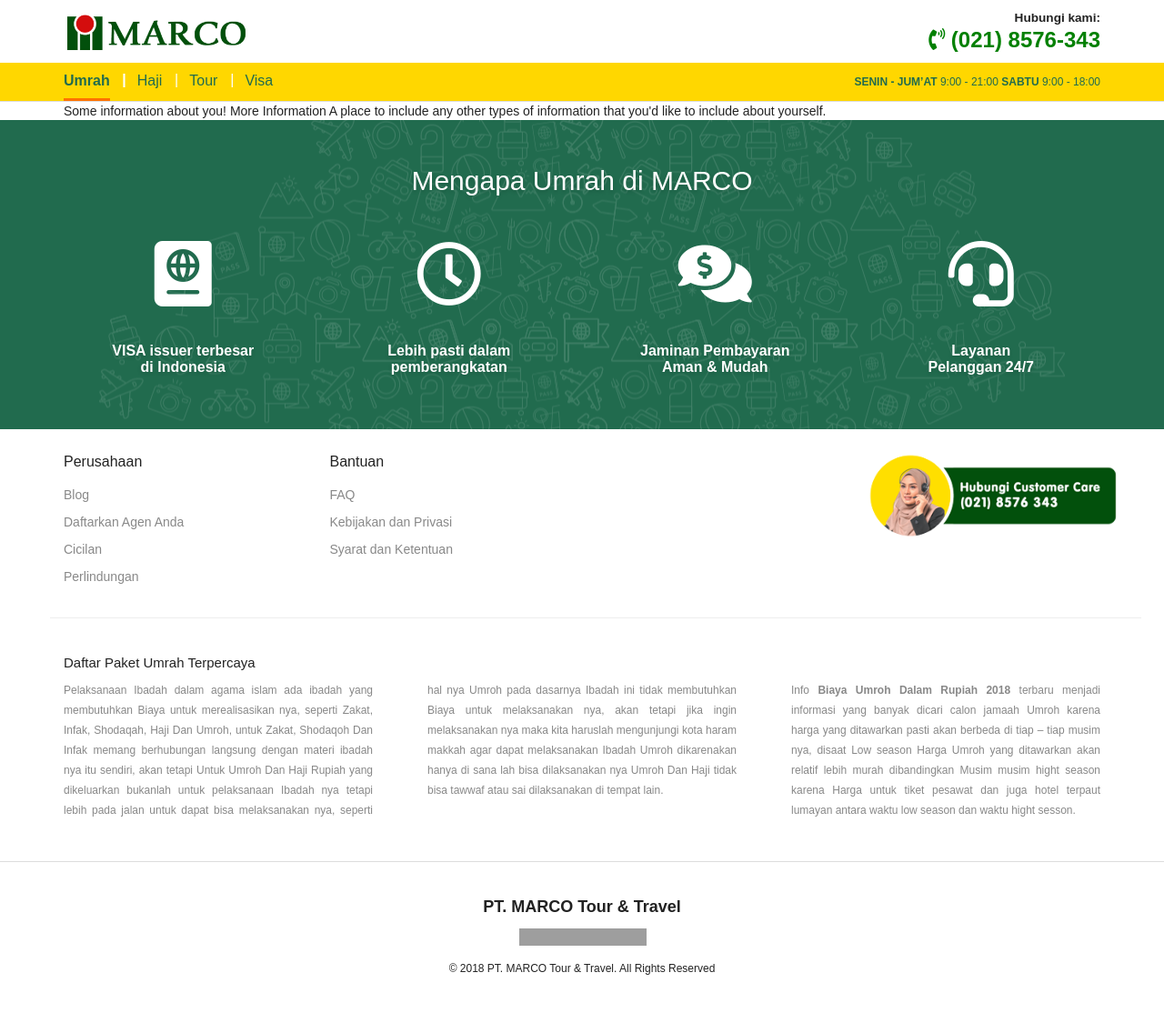
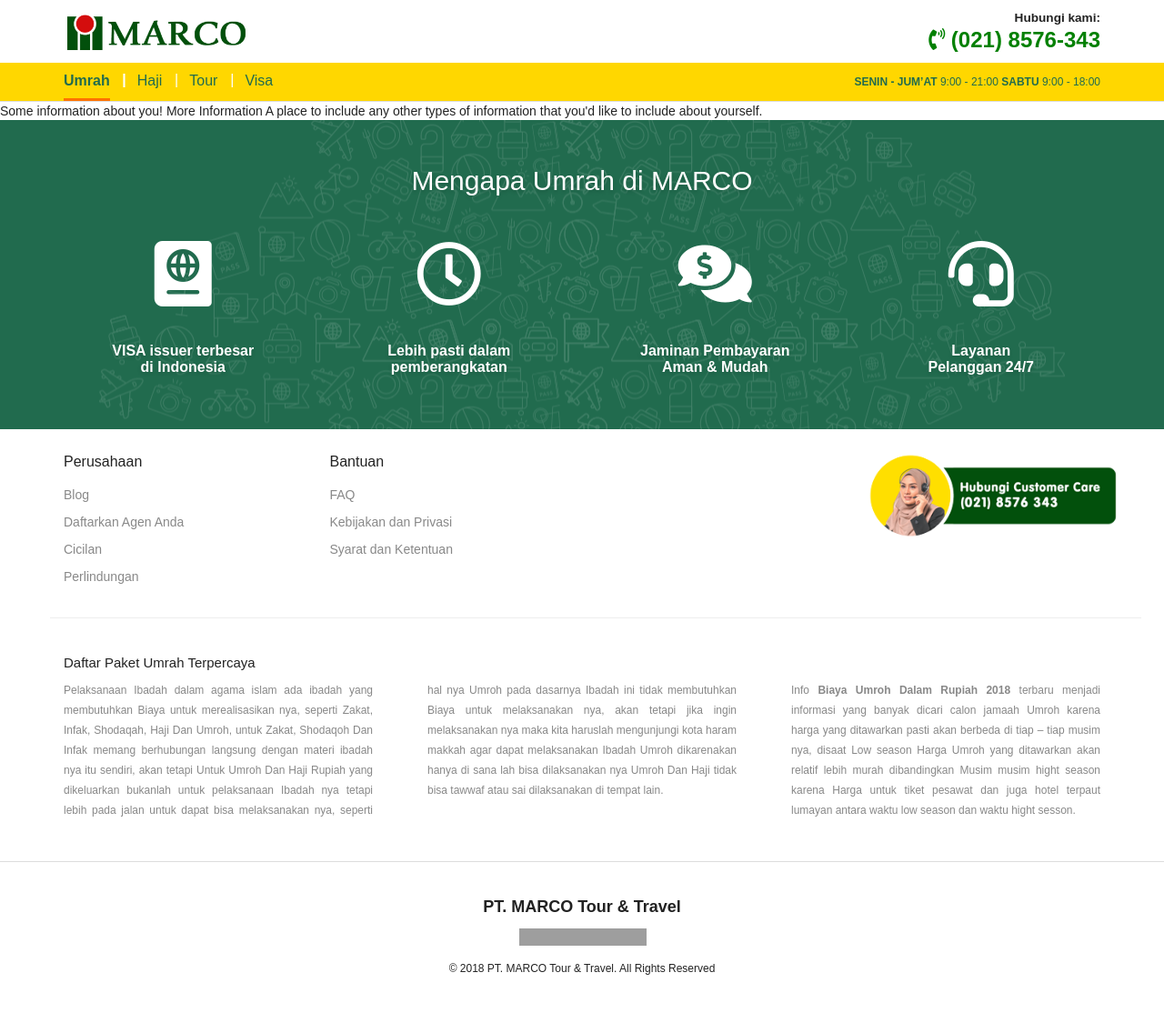
Before and after one commit to kemtol/marco, a Jekyll site: the page built from pages/haji.html, in a window 1280 px wide. Shown: the whole page at 91% size. Built offline with Jekyll 4.4.1, drawn with Linux system fonts in a browser that asks for light colours; nearby versions of some CDN libraries; some web fonts are replaced; grey boxes are pictures that could not be loaded.

Commit message:
Update page.html

```diff
--- a/_layouts/page.html
+++ b/_layouts/page.html
@@ -1,6 +1,6 @@
 ---
 layout: default
 ---
-<div class="container" id="page-{{page.thispage}}">
+<div id="page-{{page.thispage}}">
   {{ content }}
 </div>
```
